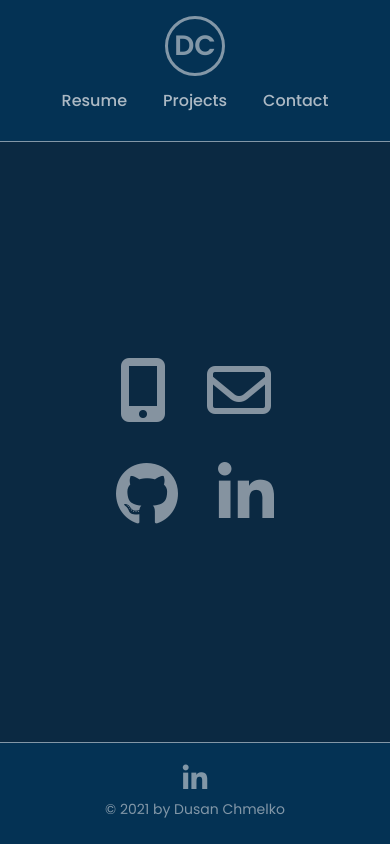
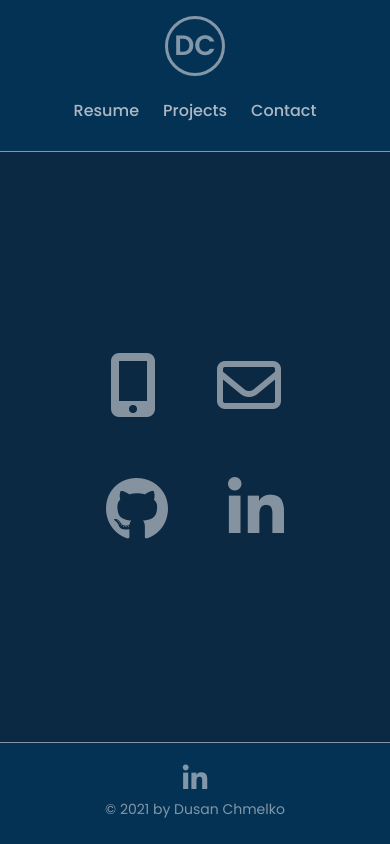
Before and after one commit to osmonoh/portfolio-react, a React (Create React App) app: page /pages/contact in a window 390 px wide. Built offline with nearby package versions, Linux system fonts and the light colour scheme.

Commit message:
more responsive

```diff
--- a/src/style/_contact.scss
+++ b/src/style/_contact.scss
@@ -54,9 +54,9 @@
     }
 
     @media (max-width: 430px) {
-      width: 220px;
+      width: 260px;
       margin: 0 auto;
-      // gap: 10%;
+      gap: 6rem;
     }
 
     // .phone-number,
--- a/src/style/_navbar.scss
+++ b/src/style/_navbar.scss
@@ -8,7 +8,7 @@
   background-color: $kk;
 
   display: flex;
-  flex-wrap: wrap;
+  // flex-wrap: wrap;
   justify-content: space-between;
   align-items: center;
   padding: 1.6rem 3.2rem;
@@ -25,8 +25,10 @@
     }
   }
 
-  @media (max-width: 630px) {
+  @media (max-width: 430px) {
+    flex-direction: column;
     justify-content: center;
+    gap: 1rem;
   }
 
   &-left {
@@ -125,10 +127,10 @@
     display: flex;
     // gap: 1.2rem;
 
-    @media (max-width: 630px) {
+    @media (max-width: 430px) {
       // width: 100%;
       margin: 0 auto;
-      gap: 1.2rem;
+      // gap: 1.2rem;
     }
 
     &-link {
```
